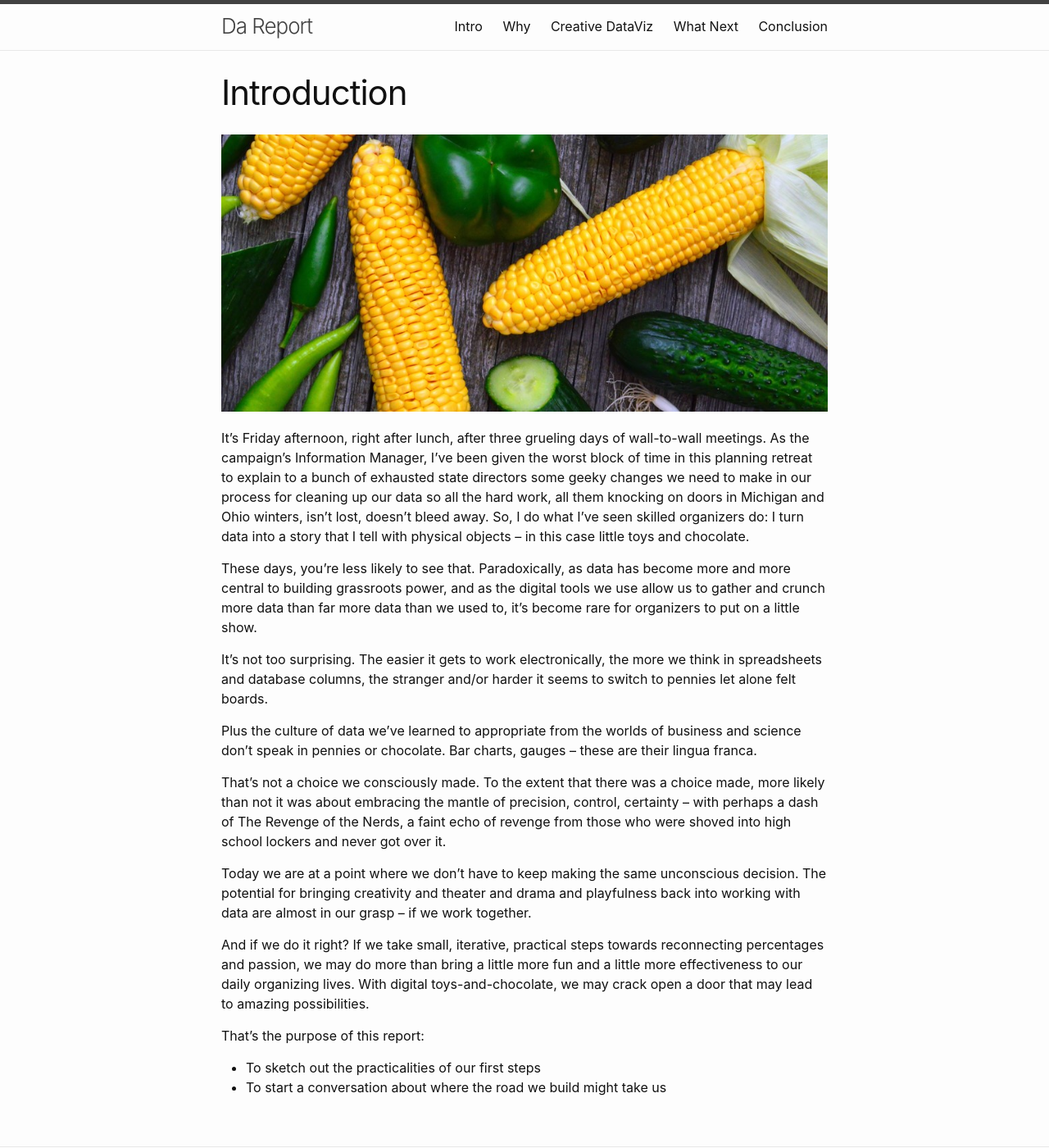
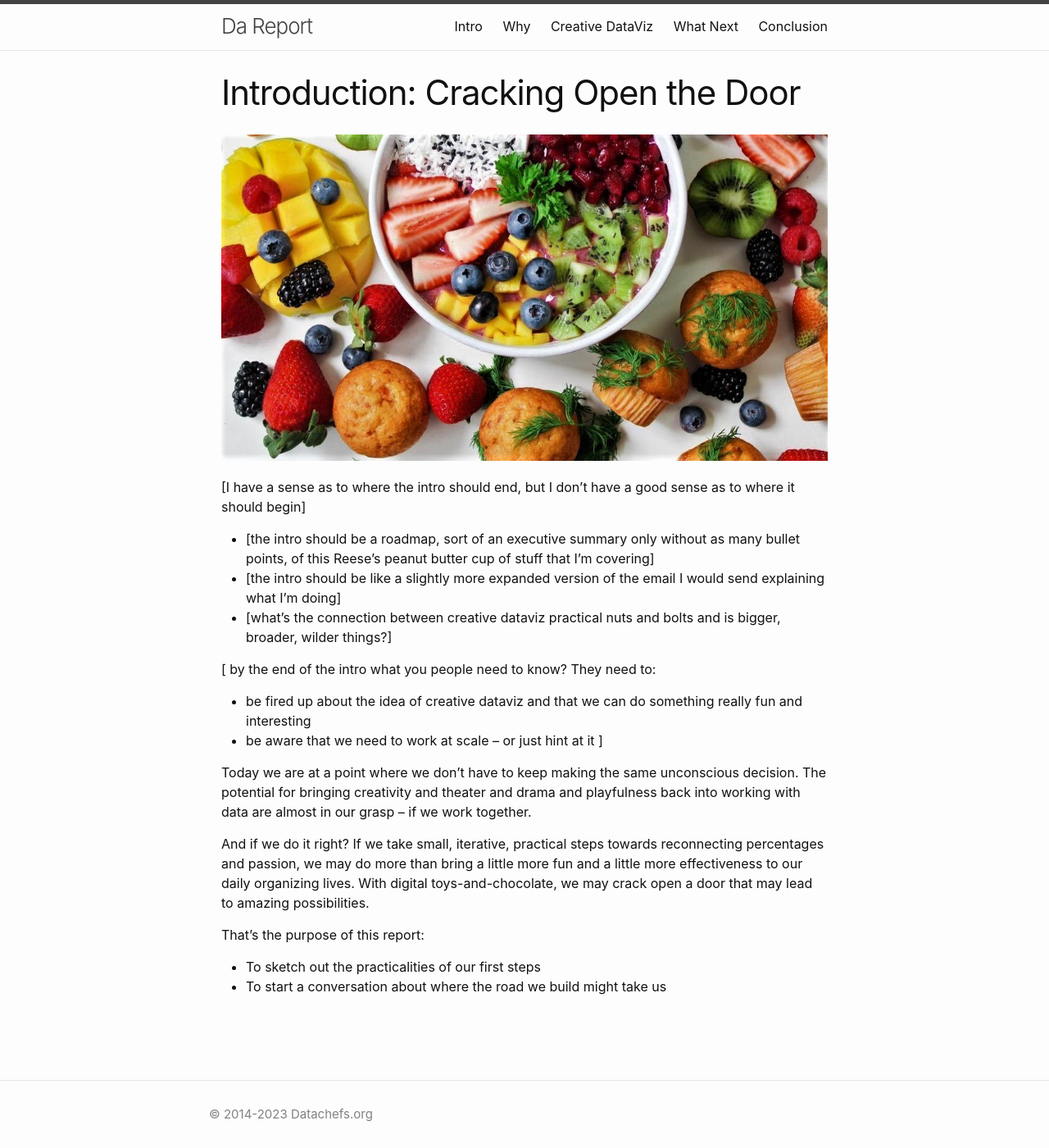
Before and after one commit to datachefs/cdv-notes, a Jekyll site: the page built from pages/intro.md, in a window 1280 px wide and 1400 px high. Shown: the whole window at 82% size. Built offline with Jekyll 4.4.1, drawn with Linux system fonts in a browser that asks for light colours.

Commit message:
Reorganize

```diff
--- a/pages/intro.md
+++ b/pages/intro.md
@@ -1,19 +1,32 @@
 ---
 layout: content
-title: Introduction
+title: "Introduction: Cracking Open the Door"
 permalink: /intro/
-image: vegetables-corn.jpg
+image: breakfast-many2.jpg
+# image: vegetables-corn.jpg
 ---
 
-It's Friday afternoon, right after lunch, after three grueling days of wall-to-wall meetings. As the campaign's Information Manager, I've been given the worst block of time in this planning retreat to explain to a bunch of exhausted state directors some geeky changes we need to make in our process for cleaning up our data so all the hard work, all them knocking on doors in Michigan and Ohio winters, isn't lost, doesn't bleed away. So, I do what I've seen skilled organizers do: I turn data into a story that I tell with physical objects -- in this case little toys and chocolate.
 
-These days, you're less likely to see that. Paradoxically, as data has become more and more central to building grassroots power, and as the digital tools we use allow us to gather and crunch more data than far more data than we used to, it's become rare for organizers to put on a little show.
 
-It's not too surprising. The easier it gets to work electronically, the more we think in spreadsheets and database columns, the stranger and/or harder it seems to switch to pennies let alone felt boards.
 
-Plus the culture of data we've learned to appropriate from the worlds of business and science don't speak in pennies or chocolate. Bar charts, gauges -- these are their lingua franca.
+[I have a sense as to where the intro should end, but I don't have a good sense as to where it should begin]
 
-That's not a choice we consciously made. To the extent that there was a choice made, more likely than not it was about embracing the mantle of precision, control, certainty -- with perhaps a dash of The Revenge of the Nerds, a faint echo of revenge from those who were shoved into high school lockers and never got over it.
+
+
+
+- [the intro should be a roadmap, sort of an executive summary only without as many bullet points, of this Reese's peanut butter cup of stuff that I'm covering]
+- [the intro should be like a slightly more expanded version of the email I would send explaining what I'm doing]
+- [what's the connection between creative dataviz practical nuts and bolts
+and is bigger, broader, wilder things?]
+
+[ by the end of the intro what you people need to know?
+They need to:
+- be fired up about the idea of creative dataviz and that we can do something really fun and interesting
+- be aware that we need to work at scale -- or just hint at it
+]
+
+
+
 
 Today we are at a point where we don't have to keep making the same unconscious decision. The potential for bringing creativity and theater and drama and playfulness back into working with data are almost in our grasp -- if we work together.
 
```
Also changed, not shown: pages/why.md (+23 -1 lines), assets/images/data-process-with-toys-1b.jpg (added), assets/images/data-process-with-toys-1c.jpg (added), assets/images/data-process-with-toys-2.jpg (added), assets/images/data-process-with-toys.jpg (added).
